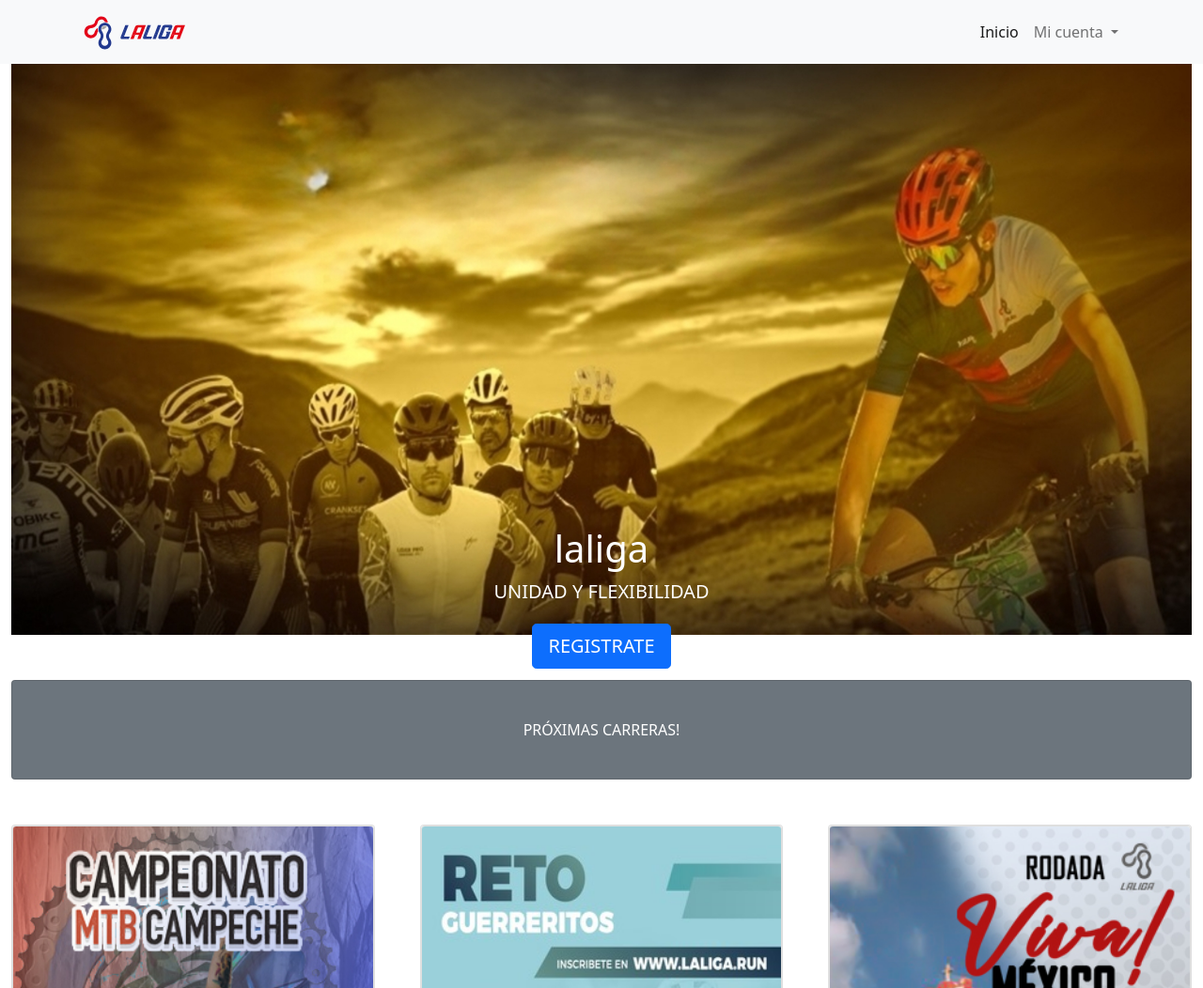
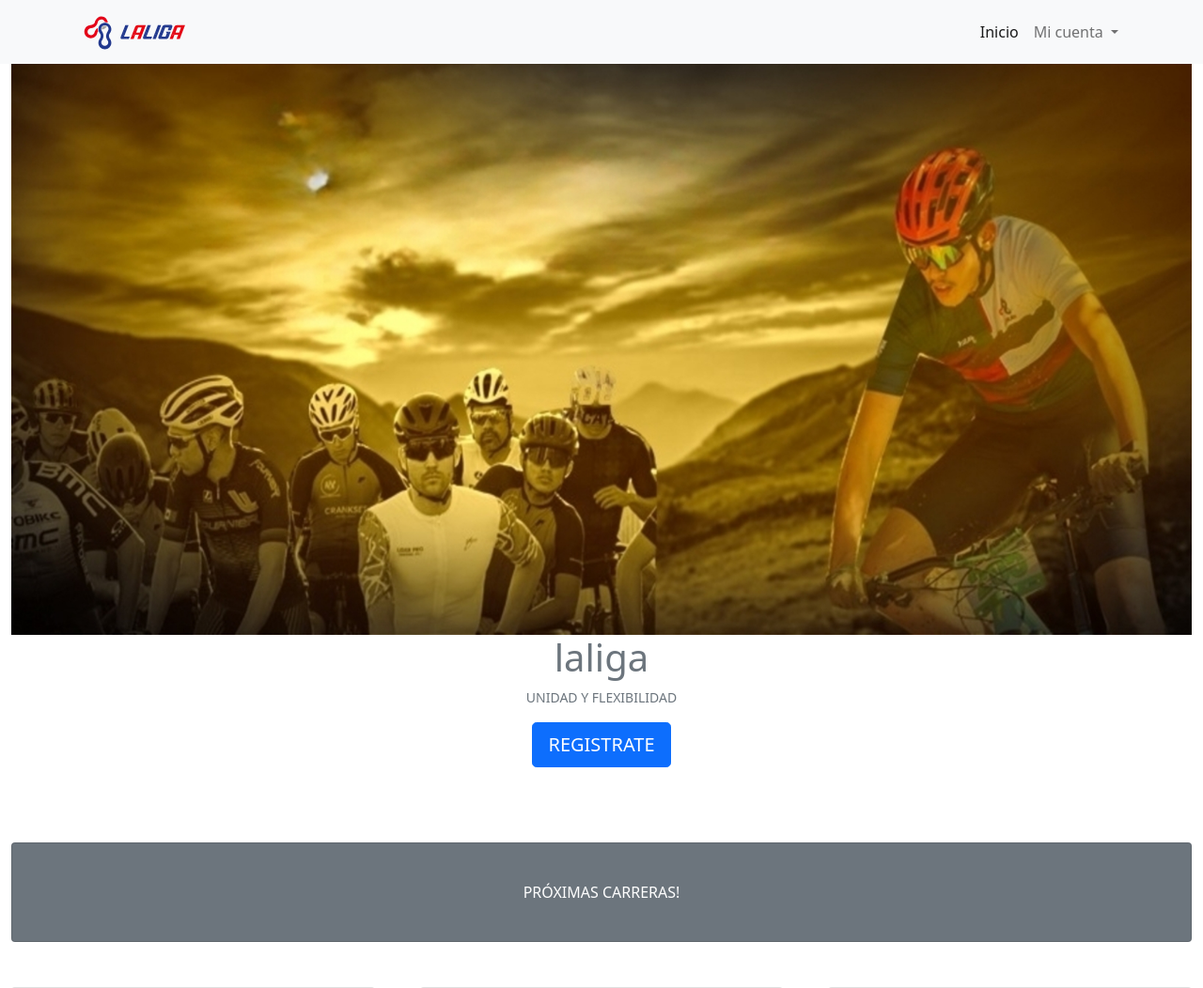
Before and after one commit to Mazter707/https---github.com-Mazter707-virgilio, a PHP site: page / in a window 1280 px wide. Shown: the top 1052 px of the page at 94% size. Run offline with PHP 8.4, Linux system fonts and the light colour scheme.

Commit message:
ajustes al baner principal

```diff
--- a/index.php
+++ b/index.php
@@ -4,16 +4,18 @@
 
 <div class="container-fluid">
 
-      <div class="row">
-        <img src="./assets/img/portada-transformed.jpeg" class="d-block w-100 "  alt="Primera imagen">
-        <div class="container">
-          <div class="carousel-caption text-center">
-            <h1>laliga</h1>
-            <p>UNIDAD Y FLEXIBILIDAD</p>
-            <p><a class="btn btn-lg btn-primary" href="http://liga.nettual.com/registro.php">REGISTRATE</a></p>
-          </div>
+      <header class="row">
+        <div class="col-12">
+          <figure class="figure";>
+          <img class="img-fluid" src="./assets/img/portada-transformed.jpeg" width="1900"  float-center alt="Primera imagen">
+            <figcaption class="figure-caption text-center">
+              <h1>laliga</h1>
+              <p>UNIDAD Y FLEXIBILIDAD</p>
+              <p><a class="btn btn-lg btn-primary" href="http://liga.nettual.com/registro.php">REGISTRATE</a></p>
+            </figcaption>
+          </figure>
         </div>
-      </div>
+      </header>
 
 
             <!-- Call to Action-->
```
